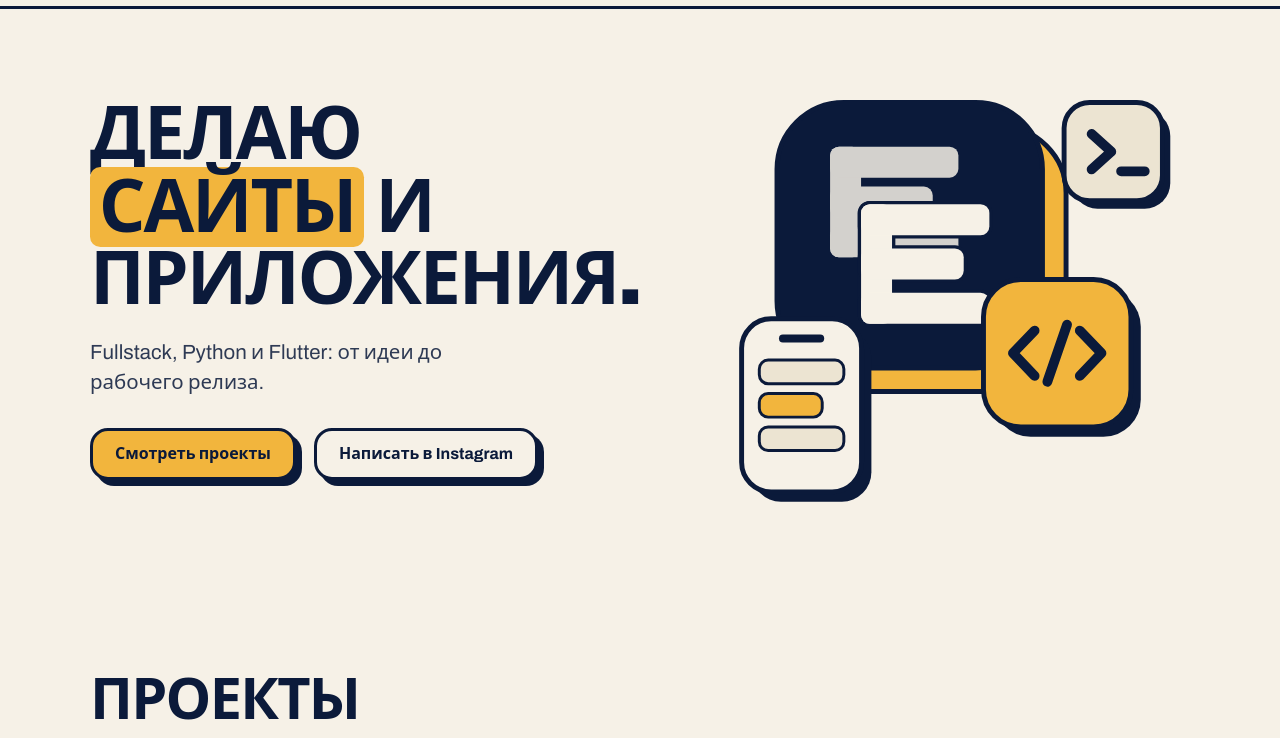
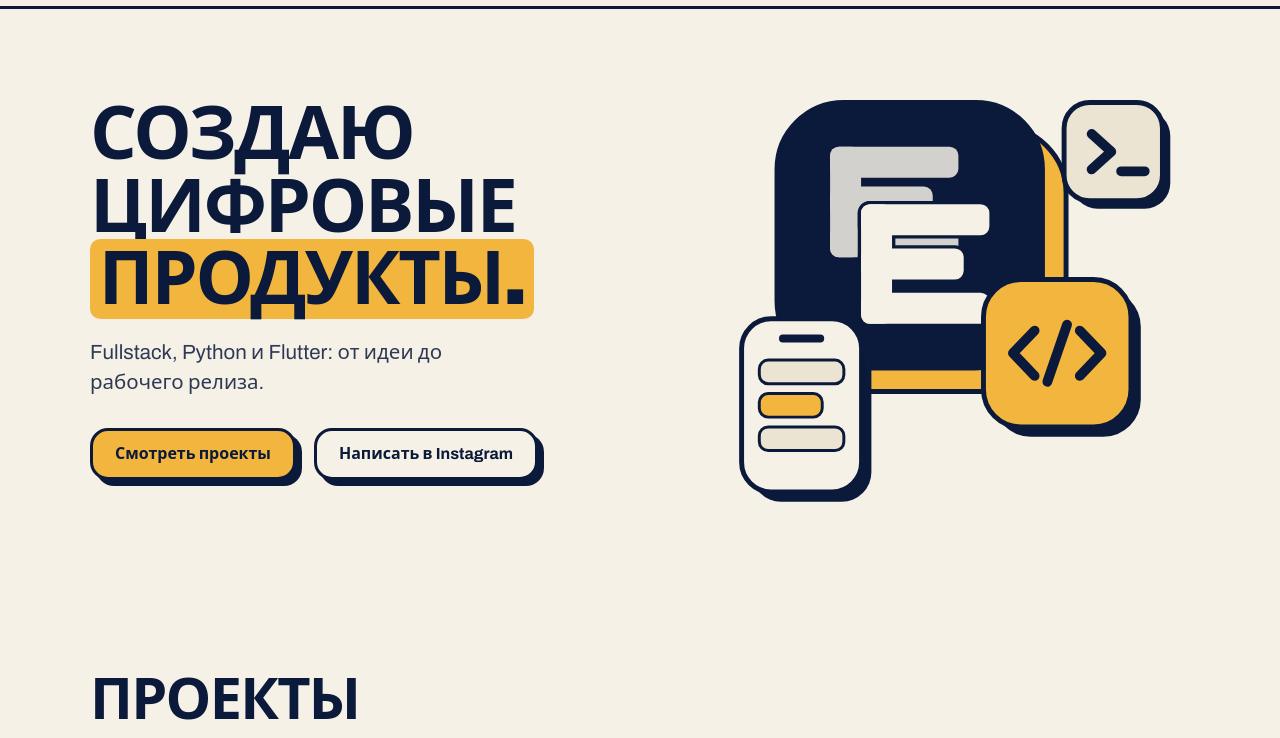
Before and after one commit to eugggeneee/eugggeneee, a plain HTML site: page index.html in a window 1280 px wide. Shown: the part 62-800 px from the top of the page. Drawn offline with Linux system fonts and the light colour scheme.

Commit message:
copy: refine hero headline
Replace the colloquial hero line with a professional digital-products positioning in RU and EN.

```diff
--- a/index.html
+++ b/index.html
@@ -43,7 +43,7 @@
   <section class="hero">
     <div class="wrap">
       <div>
-        <h1 data-enter data-en="I build <mark>sites</mark> and apps.">Делаю <mark>сайты</mark> и приложения.</h1>
+        <h1 data-enter data-en="I build digital <mark>products.</mark>">Создаю цифровые <mark>продукты.</mark></h1>
         <p data-enter style="--d:.08s" data-en="Fullstack, Python and Flutter, from idea to a working release.">Fullstack, Python и Flutter: от идеи до рабочего релиза.</p>
         <div class="acts" data-enter style="--d:.16s">
           <a class="btn btn--main" href="#projects" data-en="See projects">Смотреть проекты</a>
```
